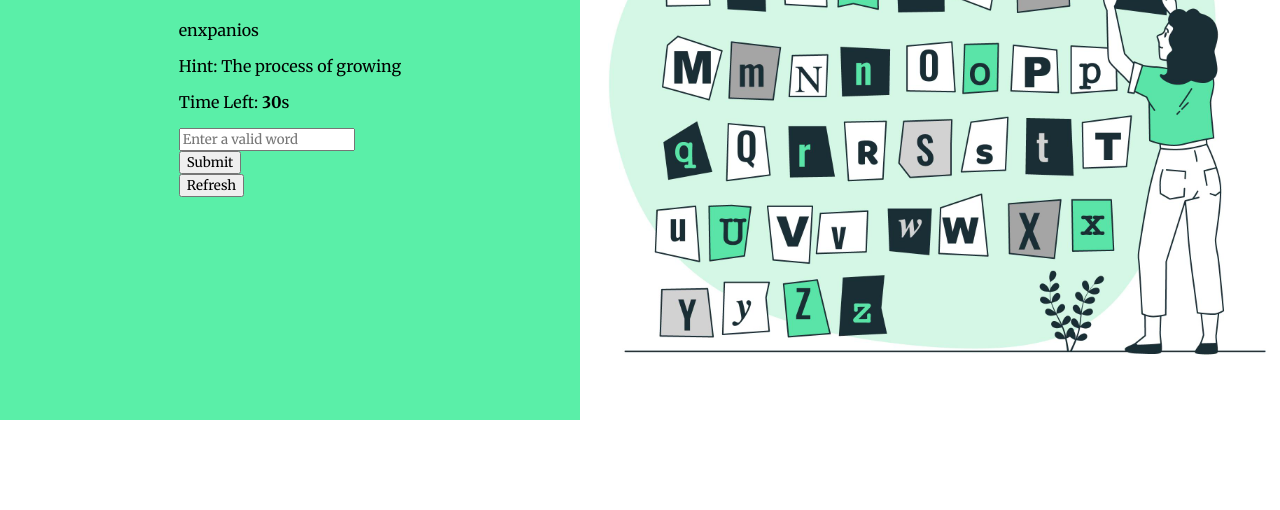
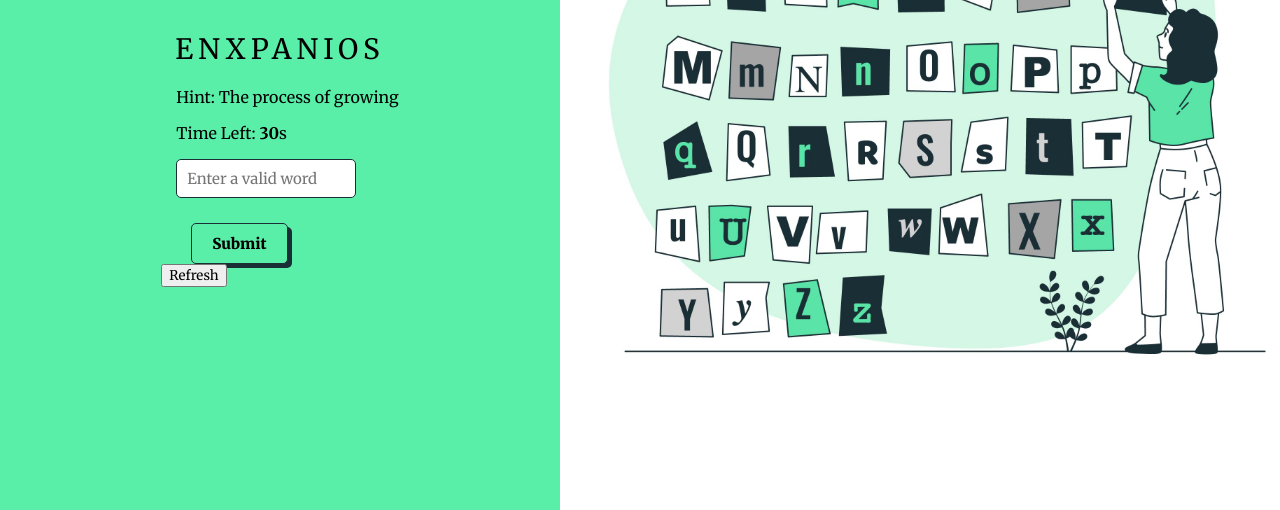
Before and after one commit to lev-29/scramble, a plain HTML site: page index.html in a window 1280 px wide. Shown: the part 290-800 px from the top of the page. Drawn offline with Linux system fonts and the light colour scheme.

Commit message:
CSS file

```diff
--- a/scramble.css
+++ b/scramble.css
@@ -11,8 +11,8 @@ body{
 }
 
 .container{
-    width: 750px;
-    height: 710px;
+    width: 770px;
+    height: 100vh;
     display: flex;
     flex-direction: column;
     align-items: center;
@@ -20,7 +20,72 @@ body{
     background-color: #5aefa8;
 }
 
+.box{
+    background-color: white;
+    width: 530px;
+    height: 350px;
+    border-radius: 8px 8px 8px 8px;
+    border: 1px solid #1a2e35;
+    box-shadow: 4px 4px #1a2e35;
+    padding: 10px;
+    font-size: 18px;
+}
+
+.box h2{
+    margin-top: 15px;
+    margin-bottom: 20px;
+    font-size: 32px;
+    text-align: center;
+    border-bottom: 1px solid #1a2e35;
+}
+
+.content .word{
+    text-align: center;
+    font-size: 28px;
+    text-transform: uppercase;
+    margin-bottom: 20px;
+    letter-spacing: 5px;
+}
+
+.content .des{
+    margin-left: 15px;
+}
+
+.content input{
+    margin-left: 15px;
+    margin-bottom: 15px;
+    width: 70%;
+    height: 35px;
+    outline: none;
+    border: 1px solid #1a2e35;
+    border-radius: 5px 5px 5px 5px;
+    font-size: 15px;
+    padding-left: 10px;
+}
+
+.content .buttons{
+    margin-left: 15px;
+    display: flex;
+    justify-content: space-between;
+}
+
+.buttons button{
+    margin-top: 10px;
+    margin-left: 15px;
+    margin-right: 30px;
+    border: 1px solid #1a2e35;
+    background-color: #5aefa8;
+    box-shadow: 4px 4px #1a2e35;
+    outline: none;
+    width: calc(100% / 2 - 15px);
+    padding: 10px 10px 10px 10px;
+    font-size: 15px;
+    border-radius: 5px 5px 5px 5px;
+    font-weight:800;
+}
+
 #image{
+    margin-left: 20px;
     width: 700px;
     height: 700px;
 }
```
